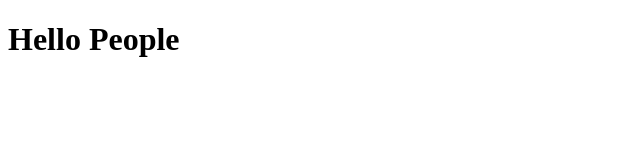
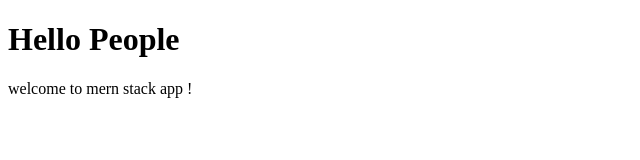
Before and after one commit to ashishdikshit/MERN-Ecom-with-Admin, a plain HTML site: page index.html in a window 1280 px wide. Shown: the whole page, without its empty margins (0-640 px from the left). Drawn offline with Linux system fonts and the light colour scheme.

Commit message:
updated index page with paragraph

```diff
--- a/index.html
+++ b/index.html
@@ -7,5 +7,6 @@
   </head>
   <body>
     <h1>Hello People</h1>
+    <p>welcome to mern stack app !</p>
   </body>
 </html>
```
